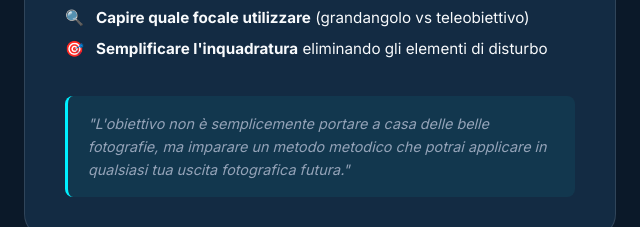
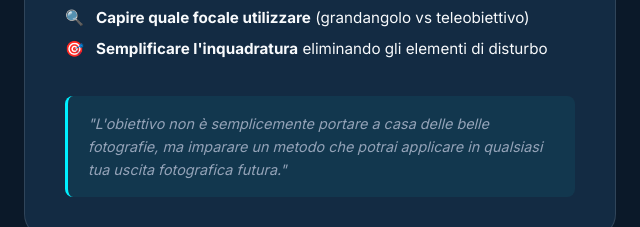
Before and after one commit to daveluongo91/SitoDave, a website: page workshops_2026/friuli-2026.html in a window 1280 px wide. Shown: the part 2754-2981 px from the top of the page, 0-640 px from the left. Drawn offline with Linux system fonts and the light colour scheme; no server answers.

Commit message:
fix(copy): corregge la dicitura nel box citazione di Cosa Imparerai in friuli-2026.html lasciando solo metodo

```diff
--- a/workshops_2026/friuli-2026.html
+++ b/workshops_2026/friuli-2026.html
@@ -259,7 +259,7 @@
           </ul>
 
           <div style="margin-top: 2rem; padding: 1rem 1.25rem; background: rgba(0, 240, 255, 0.06); border-left: 3px solid var(--accent-cyan); border-radius: var(--radius-sm); font-size: 0.9rem; color: var(--text-secondary);">
-            <em>"L'obiettivo non è semplicemente portare a casa delle belle fotografie, ma imparare un metodo metodico che potrai applicare in qualsiasi tua uscita fotografica futura."</em>
+            <em>"L'obiettivo non è semplicemente portare a casa delle belle fotografie, ma imparare un metodo che potrai applicare in qualsiasi tua uscita fotografica futura."</em>
           </div>
         </div>
 
```
